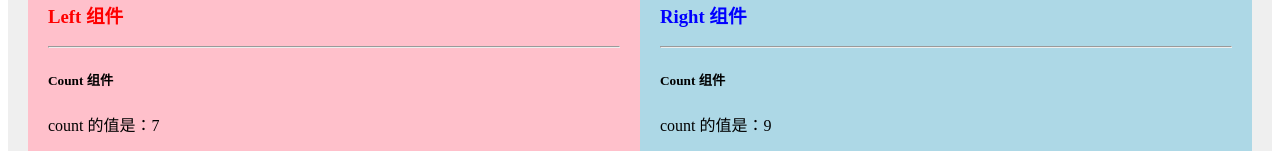
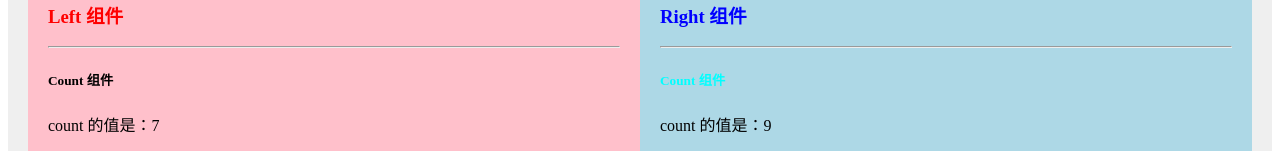
Before and after one commit to zs111122223333/test_ssh, a Vue app: page / in a window 1280 px wide. Shown: the part 330-481 px from the top of the page. Built offline with nearby package versions, Linux system fonts and the light colour scheme.

Commit message:
解决了scoped的问题，使用了/deep/

```diff
--- a/src/components/Left.vue
+++ b/src/components/Left.vue
@@ -5,7 +5,9 @@
         <MyCount :init="7"></MyCount>
     </div>
 </template>
+
 <style lang="less" scoped>
+// scoped给每个标签加data-v-特定唯一值
     .left-container{
         padding: 0 20px 20px ;
         background-color: pink;
--- a/src/components/Right.vue
+++ b/src/components/Right.vue
@@ -16,4 +16,11 @@
     h3{
         color: blue;
     }
+    // /deep/ 样式穿透
+	// 当修改第三方组件库中组件的默认样式时，需要用到 /deep/
+	// /deep/ 需要和 scoped 同时使用才会生效
+	// 原理 ：/deep/ 会使子组件样式也产生    data-v-特定唯一值
+    /deep/ h5{
+        color: aqua;
+    }
 </style>
```
